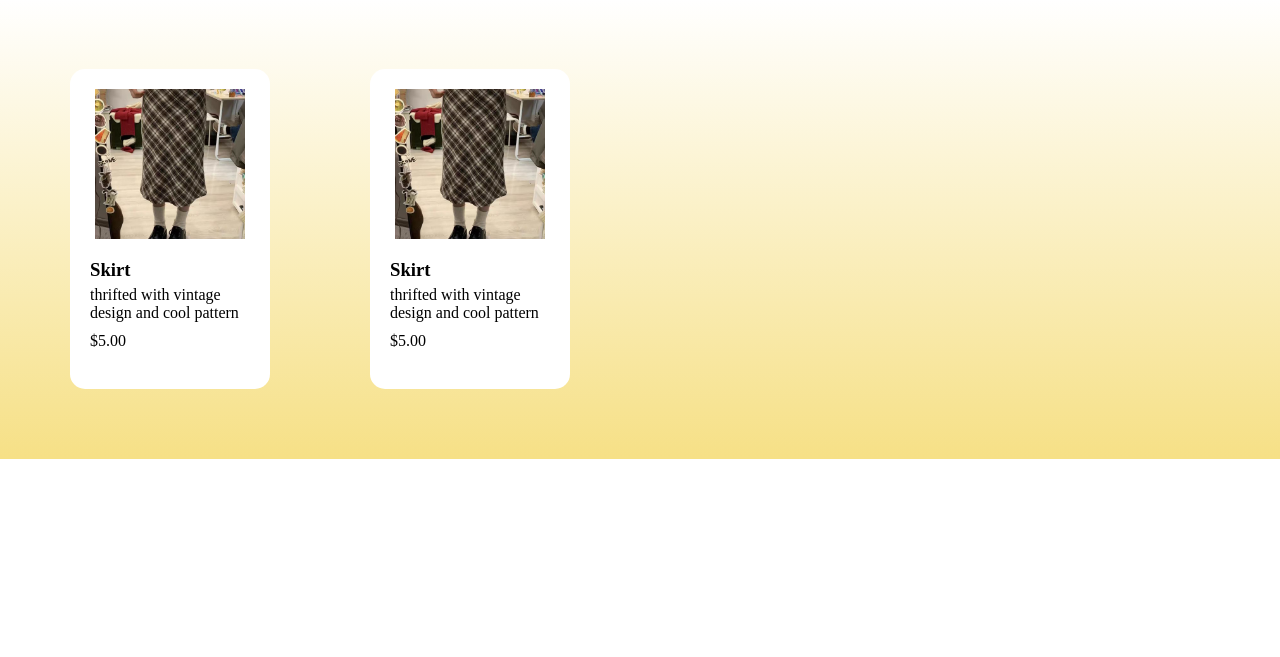
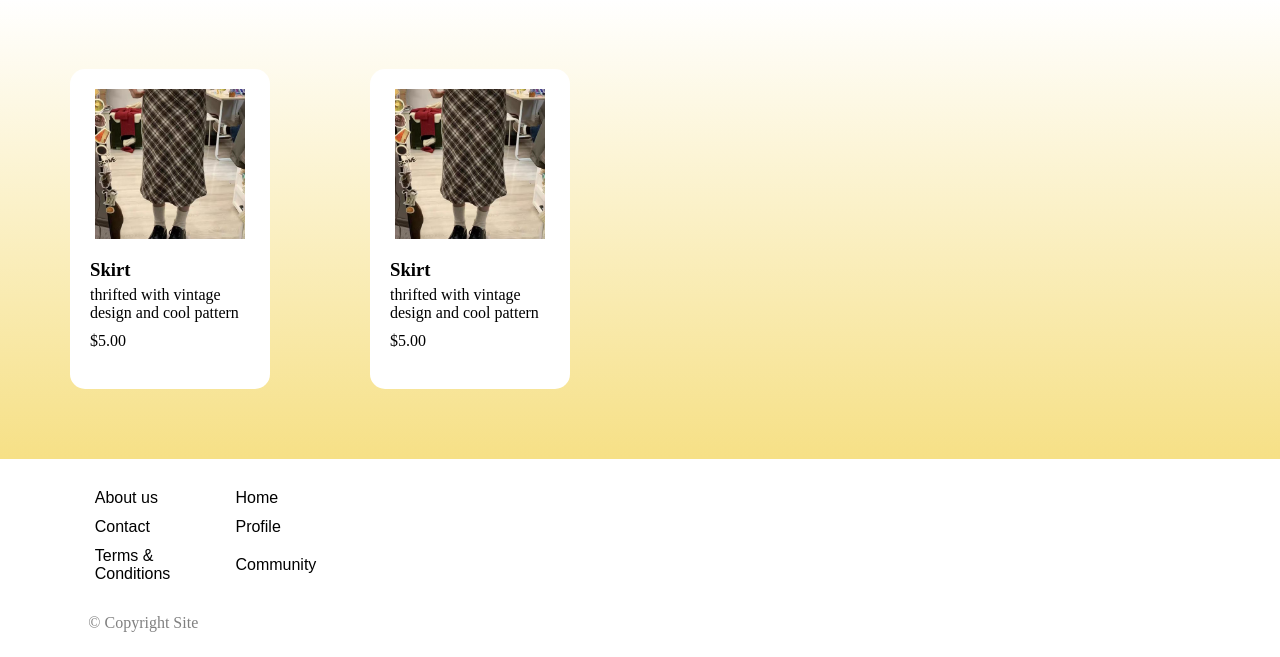
Before and after one commit to NathanHelm/cosc_360_Final_Project, a PHP site: page /home.html in a window 1280 px wide. Shown: the part 951-1608 px from the top of the page. Before the commit the page ends 1410 px from the top, so only its background shows below. Run offline with PHP 8.4, Linux system fonts and the light colour scheme.

Commit message:
added footer

```diff
--- a/home.html
+++ b/home.html
@@ -72,6 +72,27 @@
 
         </div>
 
+        <footer>
+            <table>
+                <tr>
+                    <td><a>About us</a></td>
+                    <td><a>Home</a></td>
+                </tr>
+
+                <tr>
+                    <td><a>Contact</a></td>
+                    <td><a>Profile</a></td>
+                </tr>
+
+                <tr>
+                    <td><a>Terms & Conditions</a></td>
+                    <td><a>Community</a></td>
+                </tr>
+            </table>
+
+            <p id="copyright">&copy Copyright Site</p>
+
+        </footer>
 
     </body>
 </html>
--- a/homeStyle.css
+++ b/homeStyle.css
@@ -183,3 +183,27 @@ a {
     padding-top: 5px;
     padding-bottom: 5px;
 }
+
+footer {
+    background-color: white;
+    padding-left: 5%;
+}
+
+table {
+    font-family:Arial, Helvetica, sans-serif;
+    margin: 2%;
+}
+
+td {
+    padding: 2%;
+}
+
+#copyright {
+    color: grey;
+    margin: 2%;
+}
+
+footer a:hover {
+    text-decoration: underline;
+    cursor:pointer;
+}
```
